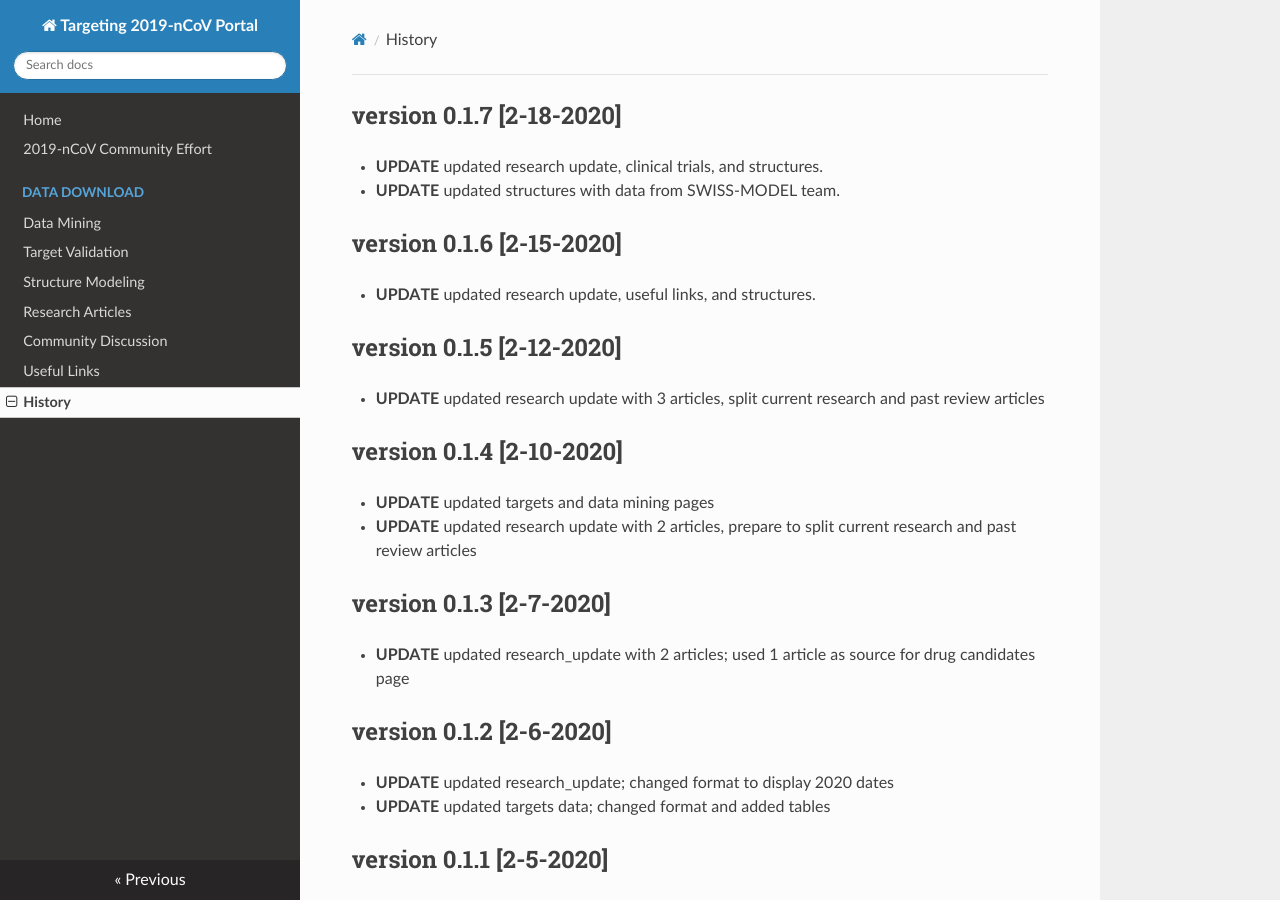
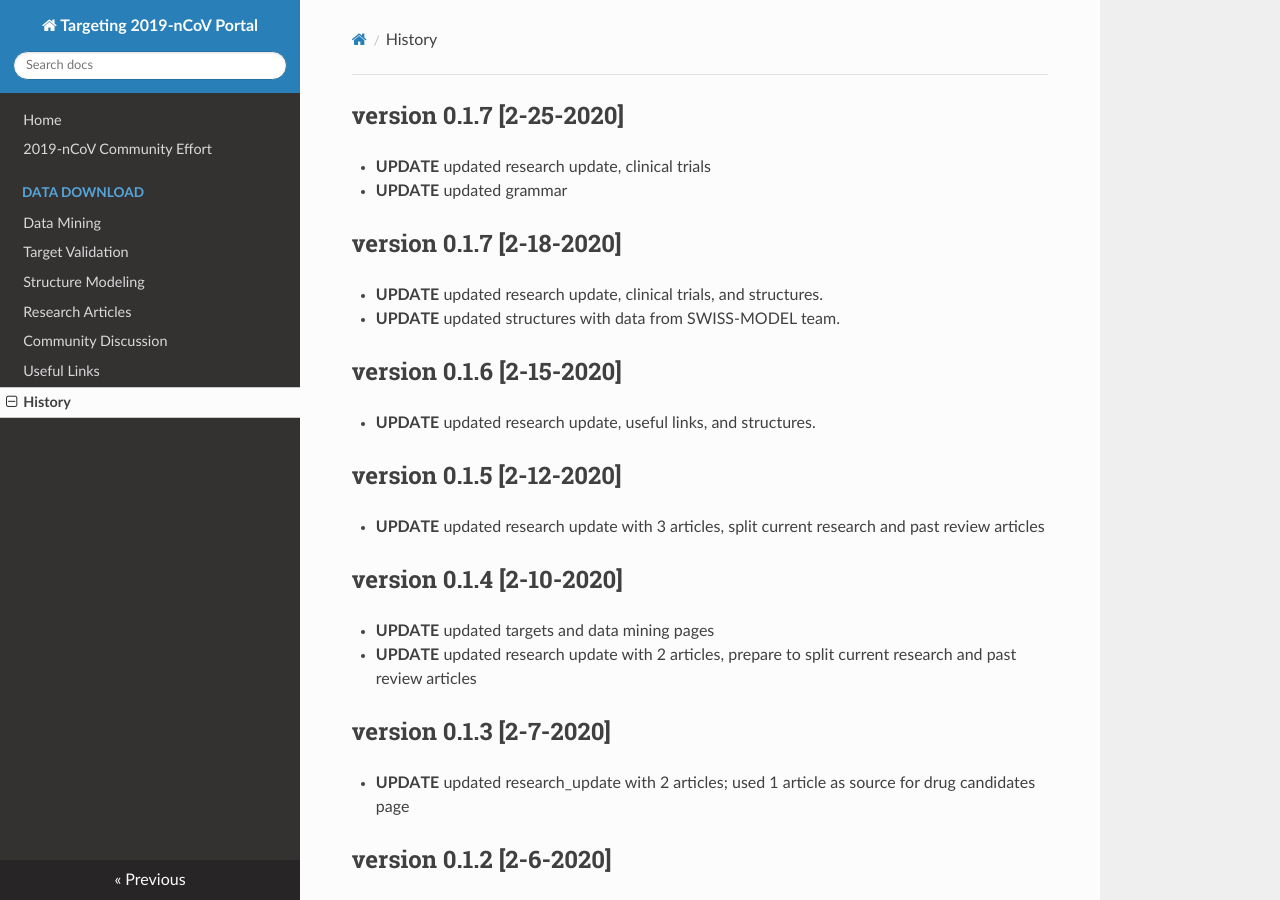
Before and after one commit to GHDDI-AILab/Targeting2019-nCoV, an MkDocs documentation site: the page built from docs/history.md, in a window 1280 px wide and 900 px high. Built offline with MkDocs 1.6.1, drawn with Linux system fonts in a browser that asks for light colours; nearby versions of some CDN libraries.

Commit message:
Update history.md

```diff
--- a/docs/history.md
+++ b/docs/history.md
@@ -1,3 +1,7 @@
+## version 0.1.7 [2-25-2020]
+* **UPDATE** updated research update, clinical trials
+* **UPDATE** updated grammar
+
 ## version 0.1.7 [2-18-2020]
 * **UPDATE** updated research update, clinical trials, and structures.
 * **UPDATE** updated structures with data from SWISS-MODEL team.
```
